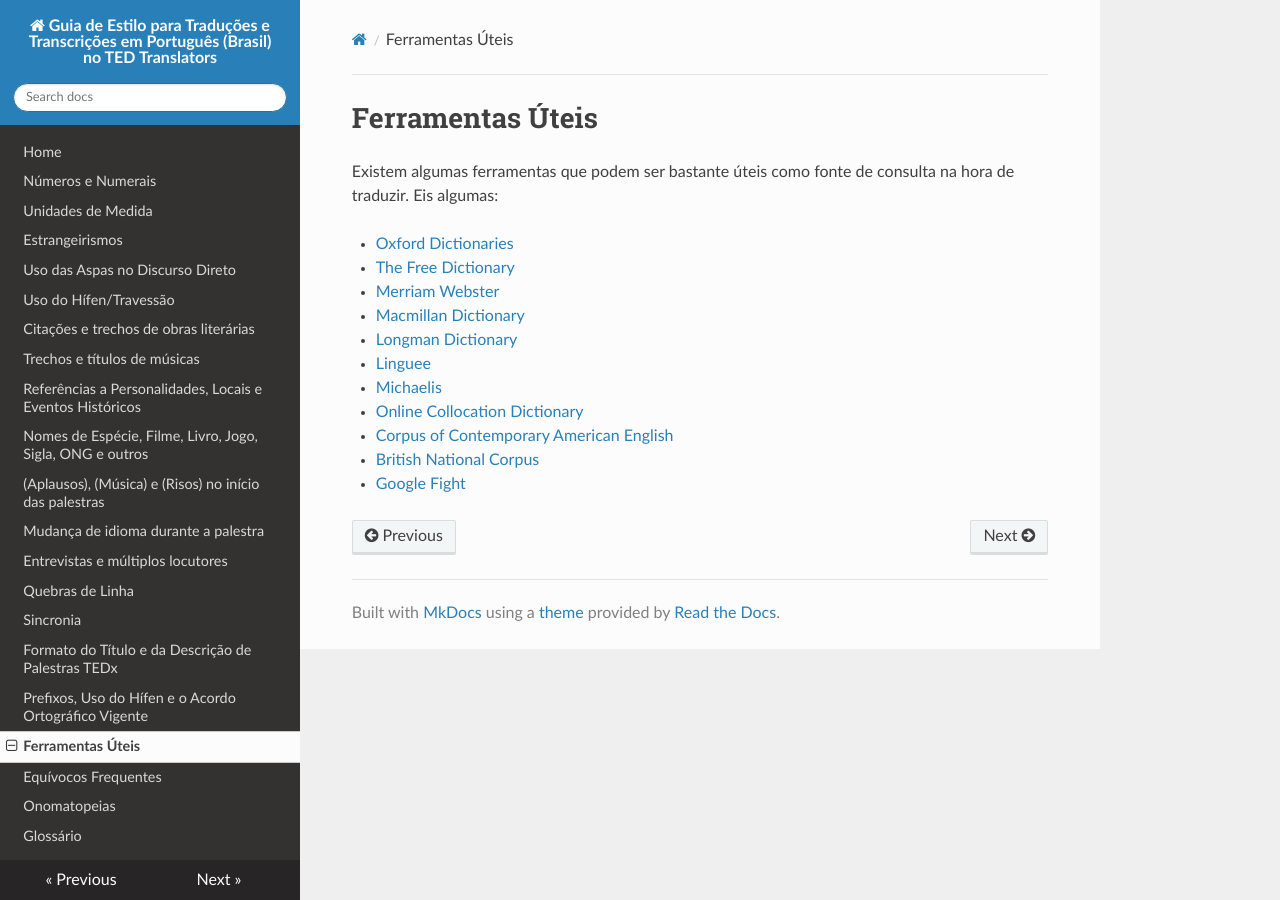
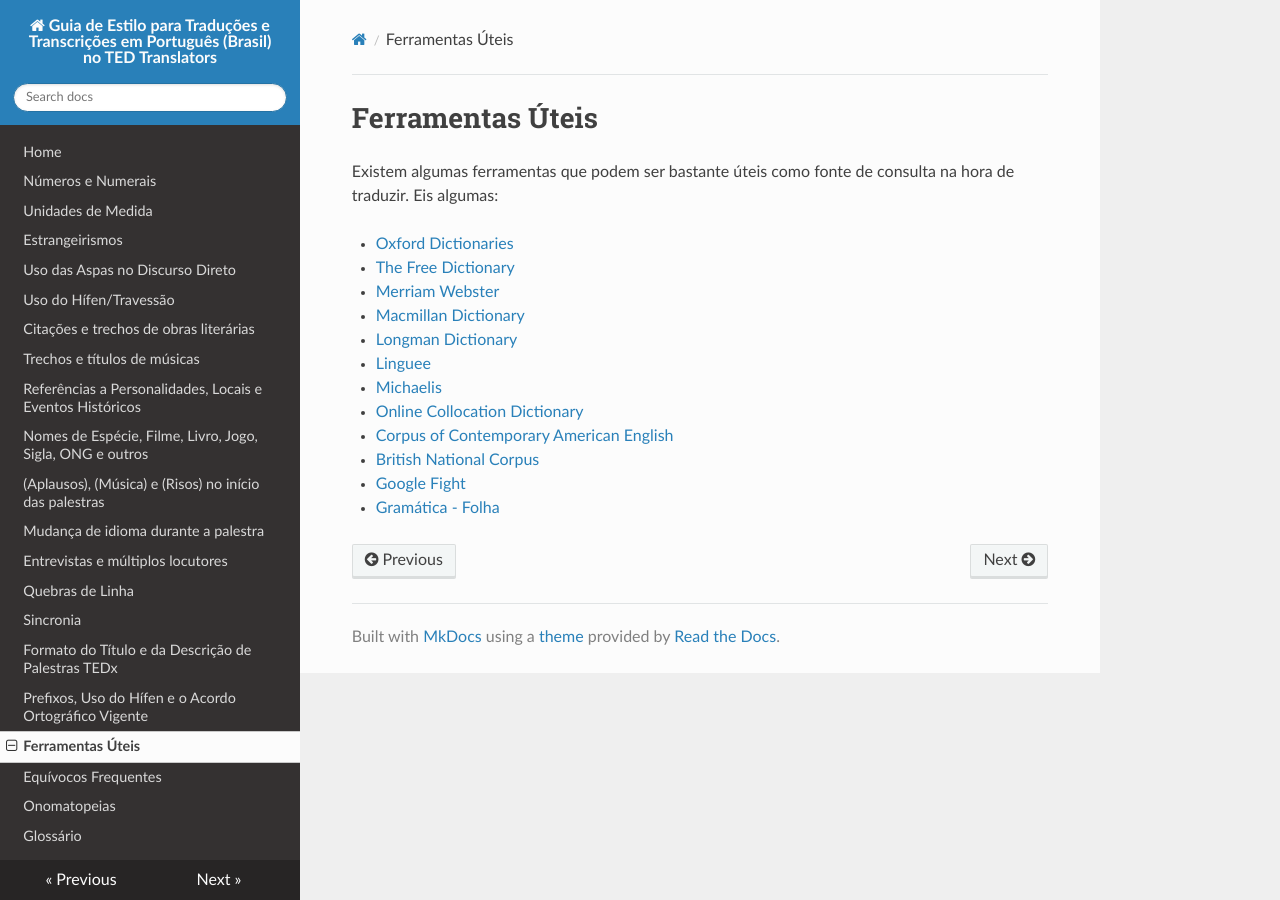
Before and after one commit to tupaschoal/TED-Translators_PT-BR_Styleguide, an MkDocs documentation site: the page built from docs/ferramentas.md, in a window 1280 px wide. Built offline with MkDocs 1.6.1, drawn with Linux system fonts in a browser that asks for light colours; nearby versions of some CDN libraries; old or Windows-style settings are respelled for this version of MkDocs.

Commit message:
Adding link to Gramática Folha
Adding link to new useful tool.

```diff
--- a/docs/ferramentas.md
+++ b/docs/ferramentas.md
@@ -23,3 +23,5 @@ Existem algumas ferramentas que podem ser bastante úteis como fonte de consulta
 - [British National Corpus](http://www.natcorp.ox.ac.uk/)
 
 - [Google Fight](http://www.googlefight.com/)
+
+- [Gramática - Folha](http://www1.folha.uol.com.br/folha/fovest/gramatica.shtml)
```
